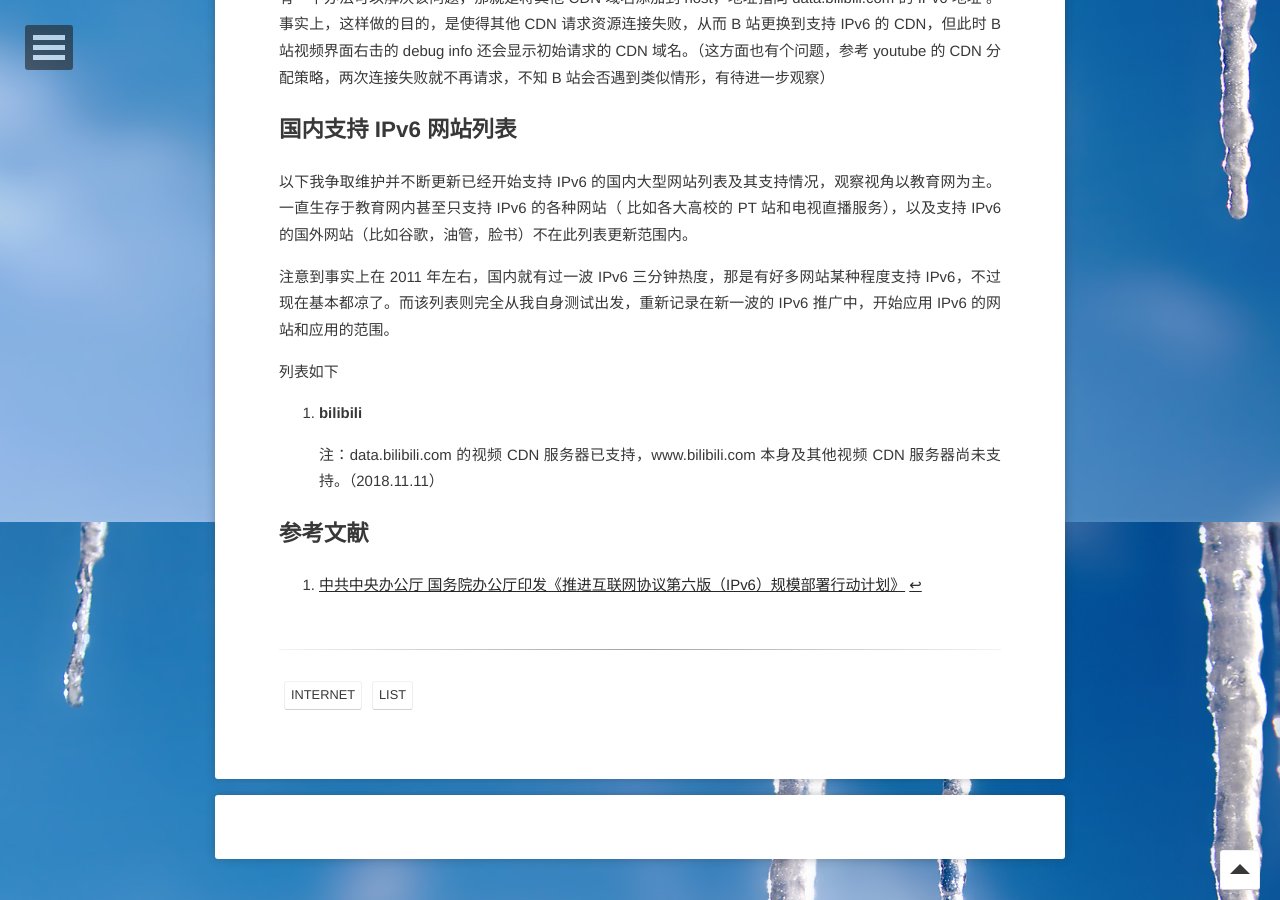
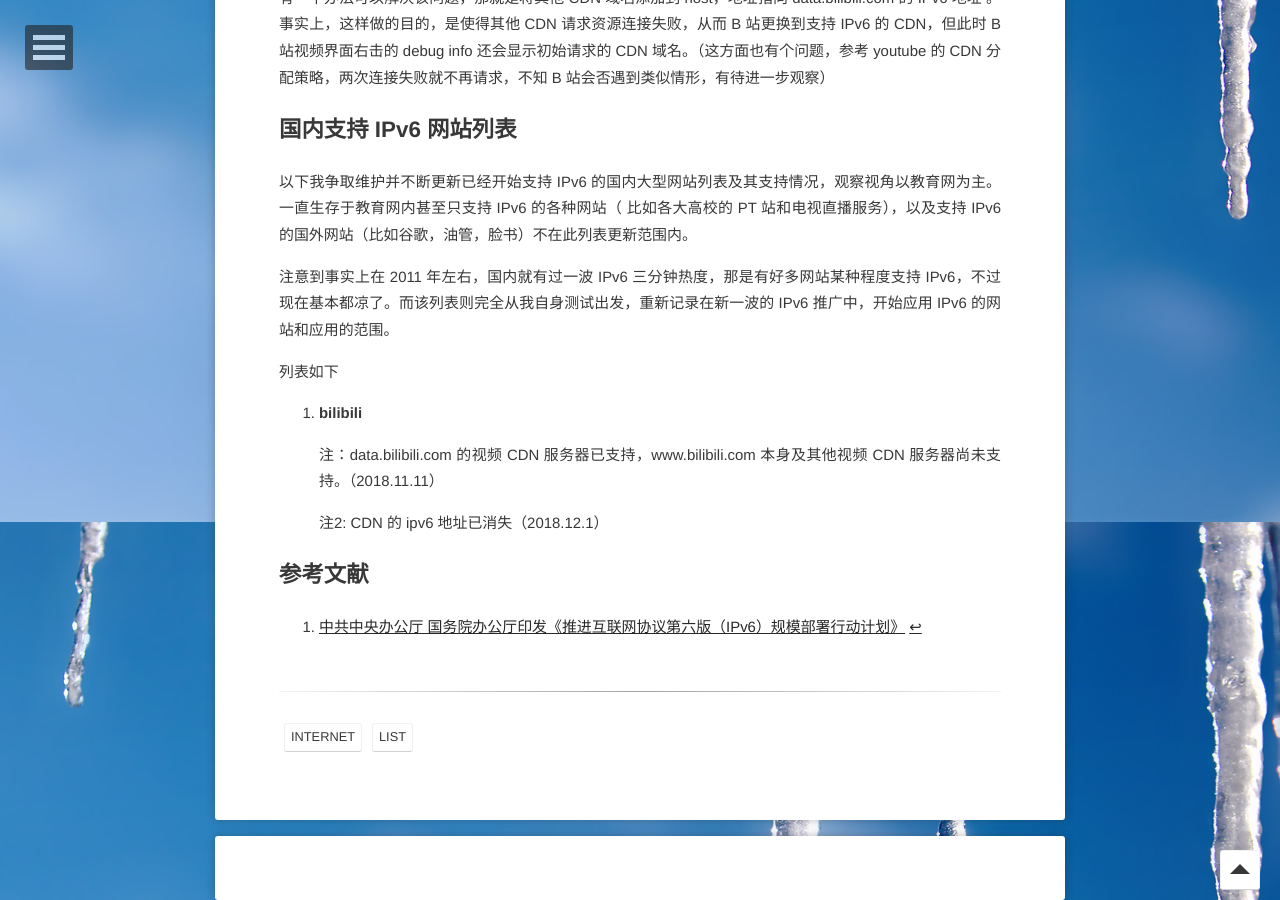
Before and after one commit to refraction-ray/refraction-ray.github.io, a Jekyll site: the page built from _posts/2018-11-11-国内网站 IPv6 支持情况.md, in a window 1280 px wide and 900 px high, scrolled down 1278 px. Built offline with Jekyll 4.4.1, drawn with Linux system fonts in a browser that asks for light colours; comment, search, counter and statistics services are not loaded.

Commit message:
update on ipv6

```diff
--- a/_posts/2018-11-11-国内网站 IPv6 支持情况.md
+++ b/_posts/2018-11-11-国内网站 IPv6 支持情况.md
@@ -50,6 +50,8 @@ data.bilibili.com.w.alikunlun.com. 178 IN AAAA	2400:a980:fd:800::fb
 
    注：data.bilibili.com 的视频 CDN 服务器已支持，www.bilibili.com 本身及其他视频 CDN 服务器尚未支持。（2018.11.11）
 
+   注2:  CDN 的 ipv6 地址已消失（2018.12.1）
+
 ## 参考文献
 
-[^gov]:  [中共中央办公厅 国务院办公厅印发《推进互联网协议第六版（IPv6）规模部署行动计划》](http://www.gov.cn/zhengce/2017-11/26/content_5242389.htm)
+[^gov]: [中共中央办公厅 国务院办公厅印发《推进互联网协议第六版（IPv6）规模部署行动计划》](http://www.gov.cn/zhengce/2017-11/26/content_5242389.htm)
```
